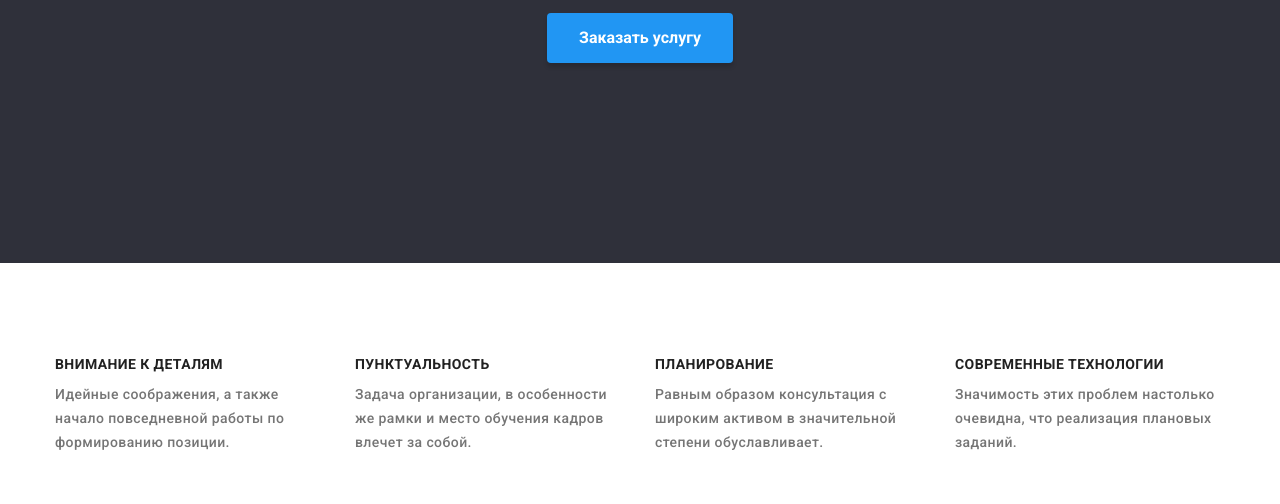
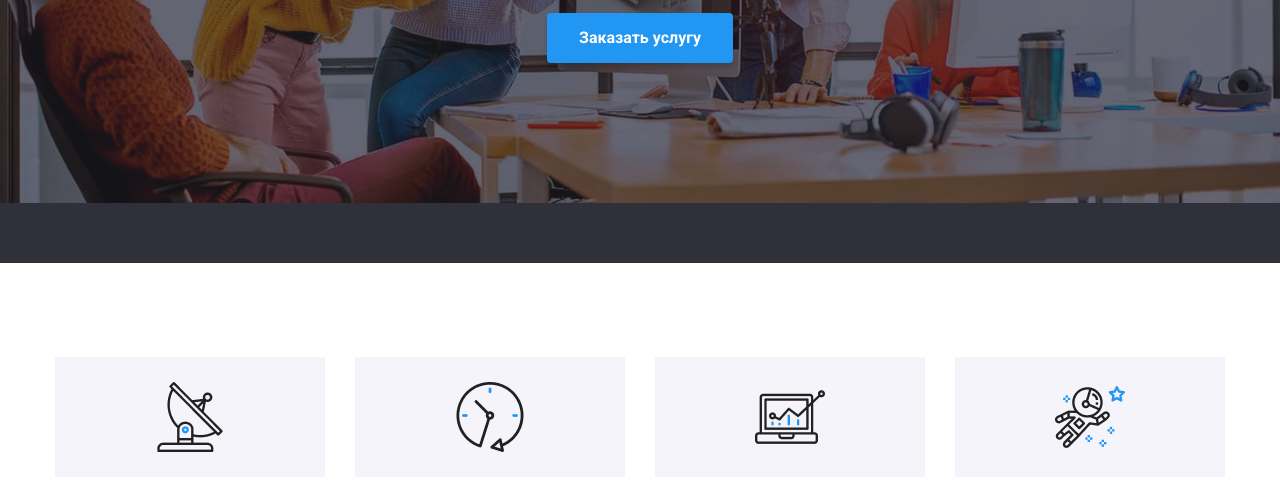
Before and after one commit to TarasZagamula/goit-markup-hw-04, a plain HTML site: page index.html in a window 1280 px wide. Shown: the part 432-936 px from the top of the page. Drawn offline with nearby package versions, Linux system fonts and the light colour scheme.

Commit message:
030420221917

```diff
--- a/css/style.css
+++ b/css/style.css
@@ -150,13 +150,13 @@ body {
   height: 600px;
   background: var(--bg-color);
   text-align: center;
-  /* background-image: linear-gradient(to right,
+  background-image: linear-gradient(to right,
       rgba(47, 48, 58, 0.4),
       rgba(47, 48, 58, 0.4)),
     url(../image/background.jpg);
   background-repeat: no-repeat;
   background-position: center;
-  background-size: contain; */
+  background-size: contain;
 }
 .top-caption {
   font-weight: 900;
@@ -207,7 +207,7 @@ body {
   margin-right: 30px;
 }
 /* specifity-dekoration */
-/* .specificity-list-item:nth-child(1)::before {
+.specificity-list-item:nth-child(1)::before {
   display: block;
   content: "";
   height: 120px;
@@ -250,7 +250,7 @@ body {
   background-repeat: no-repeat;
   background-position: center;
   margin-bottom: 30px;
-} */
+}
 /* specifity-dekoration-end */
 .specificity-list-caption {
   font-weight: 700;
```
Also changed, not shown: image/envelope.svg (deleted), image/smartphone.svg (deleted), image/symbol-defs.svg (added).
